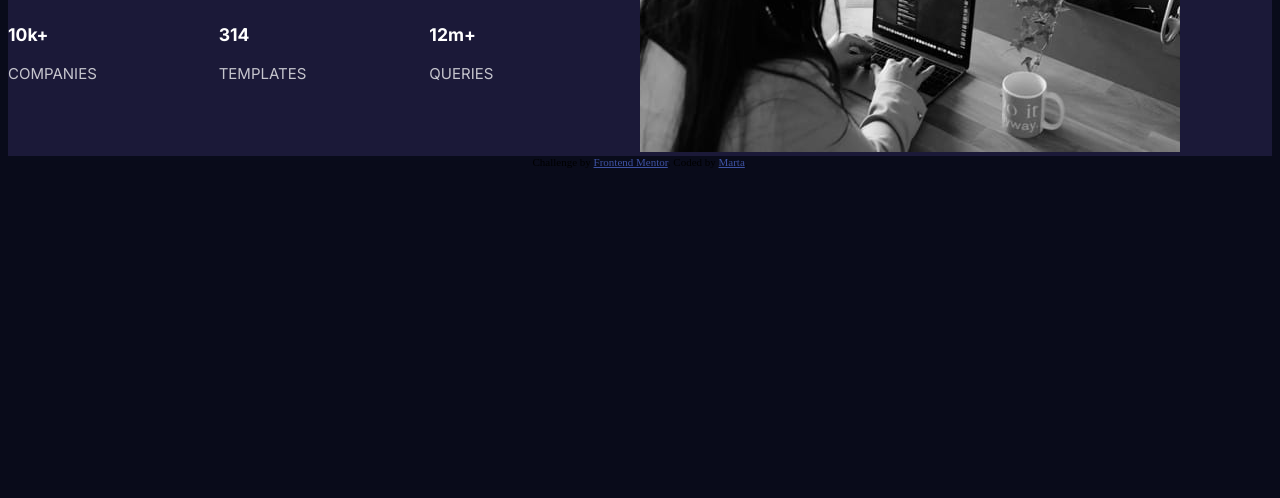
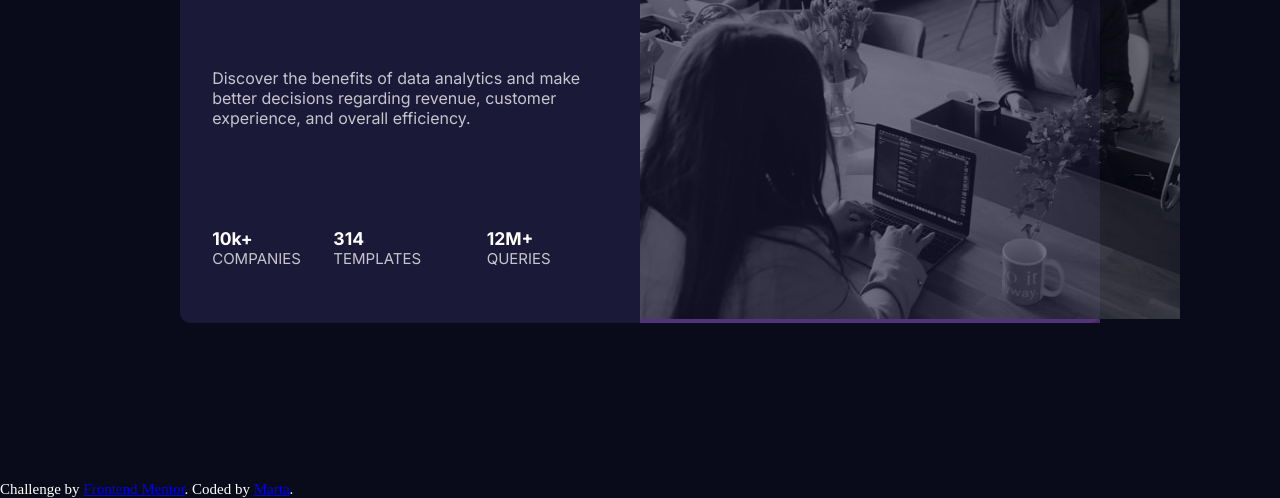
Before and after one commit to missmbala/stats-preview-card-component, a plain HTML site: page index.html in a window 1280 px wide. Shown: the part 302-800 px from the top of the page. Drawn offline with Linux system fonts and the light colour scheme.

Commit message:
added some further styling which looks good but now need to position the image correctly

```diff
--- a/index.html
+++ b/index.html
@@ -10,14 +10,10 @@
   <link href="https://fonts.googleapis.com/css?family=Lexend+Deca:100,200,300,regular,500,600,700,800,900" rel="stylesheet" />
   <title>Frontend Mentor | Stats preview card component</title>
 
-  <!-- Feel free to remove these styles or customise in your own stylesheet 👍 -->
-  <style>
-    .attribution { font-size: 11px; text-align: center; }
-    .attribution a { color: hsl(228, 45%, 44%); }
-  </style>
 </head>
 <body>
   <!--CSS Grid area-->
+<div class="main-container">
   <div class="container">
     <div class="main-heading">
       <h1>Get <span class="accent">insights</span> that help your business grow.</h1>
@@ -35,18 +31,26 @@
       <h4>TEMPLATES</h4>
     </div>
     <div class="col3">
-      <h3>12m+</h3>
+      <h3>12M+</h3>
       <h4>QUERIES</h4>
     </div>
     <div class="image">
-      <img src="images/image-header-desktop.jpg" style="filter: hsl(277, 64%, 61%);">
+      <img src="images/image-header-desktop.jpg"">
     </div>
   </div>
+</div>
 
-
+<footer>
   <div class="attribution">
     Challenge by <a href="https://www.frontendmentor.io?ref=challenge" target="_blank">Frontend Mentor</a>.
     Coded by <a href="https://github.com/missmbala">Marta</a>.
   </div>
+</footer>
+
+<!--<div class="attribution">
+    Challenge by <a href="https://www.frontendmentor.io?ref=challenge" target="_blank">Frontend Mentor</a>.
+    Coded by <a href="https://github.com/missmbala">Marta</a>.
+  </div>-->
+
 </body>
 </html>
--- a/style.css
+++ b/style.css
@@ -1,9 +1,24 @@
 @import url(https://fonts.googleapis.com/css?family=Inter:100,200,300,regular,500,600,700,800,900);
 @import url(https://fonts.googleapis.com/css?family=Lexend+Deca:100,200,300,regular,500,600,700,800,900);
+
+* {
+    margin: 0;
+    padding: 0;
+    box-sizing: border-box;
+}
 
 body {
     background-color: hsl(233, 47%, 7%);
     font-size: 15px;
+    min-height: 100vh;
+    display: flex;
+    align-items: center;
+}
+
+.main-container {
+    max-width: 920px;
+    margin: 0 auto;
+
 }
 
 .container {
@@ -16,12 +31,17 @@ body {
     "col1 col2 col3 image image image";
     gap: none;
     background-color: hsl(244, 38%, 16%);
+    border-radius: 10px;
+    align-items: center;
+    justify-content: space-evenly;
+    align-content: space-evenly;
 }
 
 .main-heading {
     grid-area: main-heading;
     color: hsl(0, 0%, 100%);
     font-family: 'Inter', sans-serif;
+    margin: 7%;
  }
 
  .accent {
@@ -32,9 +52,14 @@ body {
     grid-area: second-heading;
     font-family: 'Lexend-Deca', sans-serif;
     font-weight: 700;
+    margin-left: 7%;
+    margin-right: 7%;
  }
 
-.col1 { grid-area: col1; }
+.col1 {
+    grid-area: col1;
+    margin-left: 21%;
+}
 
 .col2 { grid-area: col2; }
 
@@ -42,10 +67,12 @@ body {
 
 .image {
     grid-area: image;
+    background-color: hsl(277, 64%, 61%);
+    opacity: 0.4;
 }
 
-img {
-    filter: hsl(277, 64%, 61%);
+image {
+    align-self: center;
 }
 
 h2, h4 {
@@ -54,7 +81,17 @@ h2, h4 {
     font-weight: 400;
 }
 
+h2 {
+    font-size: medium;
+}
+
 h3 {
     color: hsl(0, 0%, 100%);
     font-family: 'Inter', sans-serif;
 }
+
+footer {
+    position: absolute;
+    align-self: flex-end;
+    color: white;
+}
```
